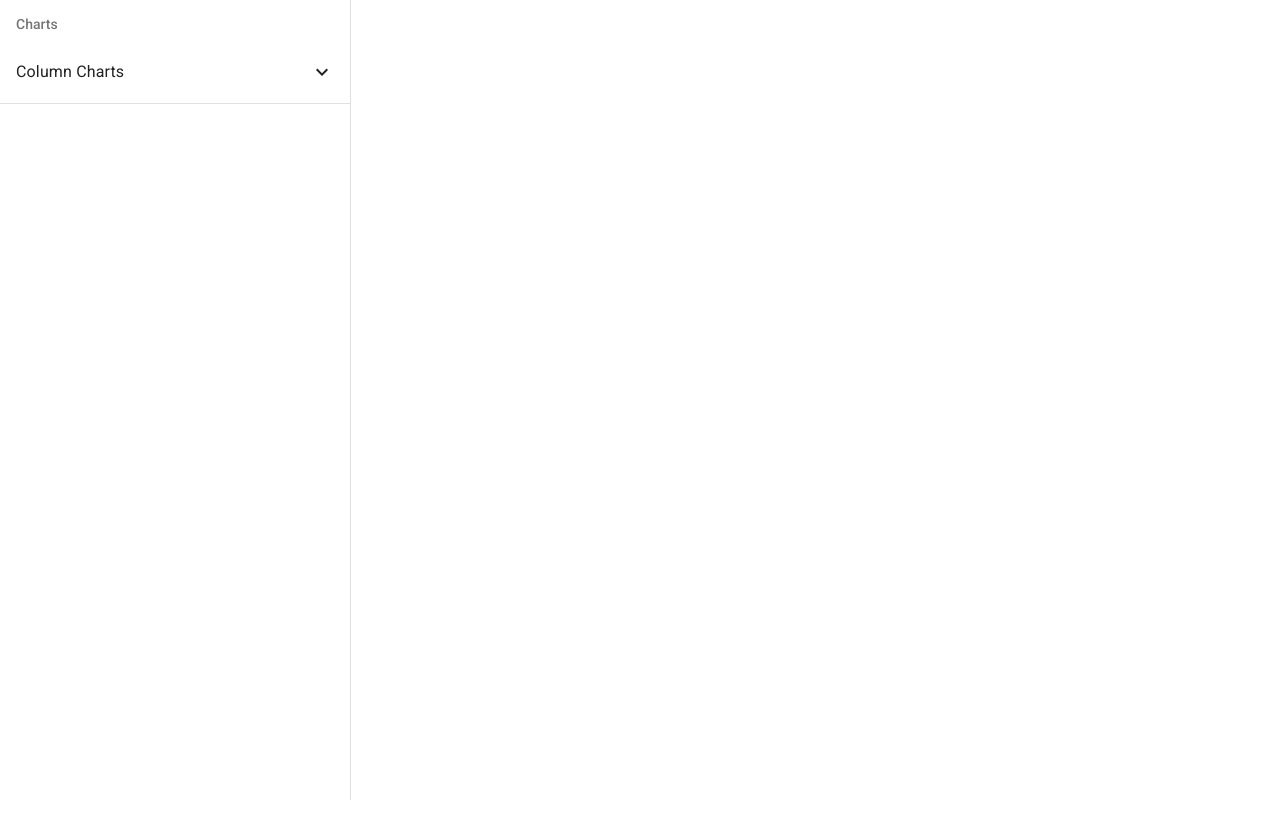
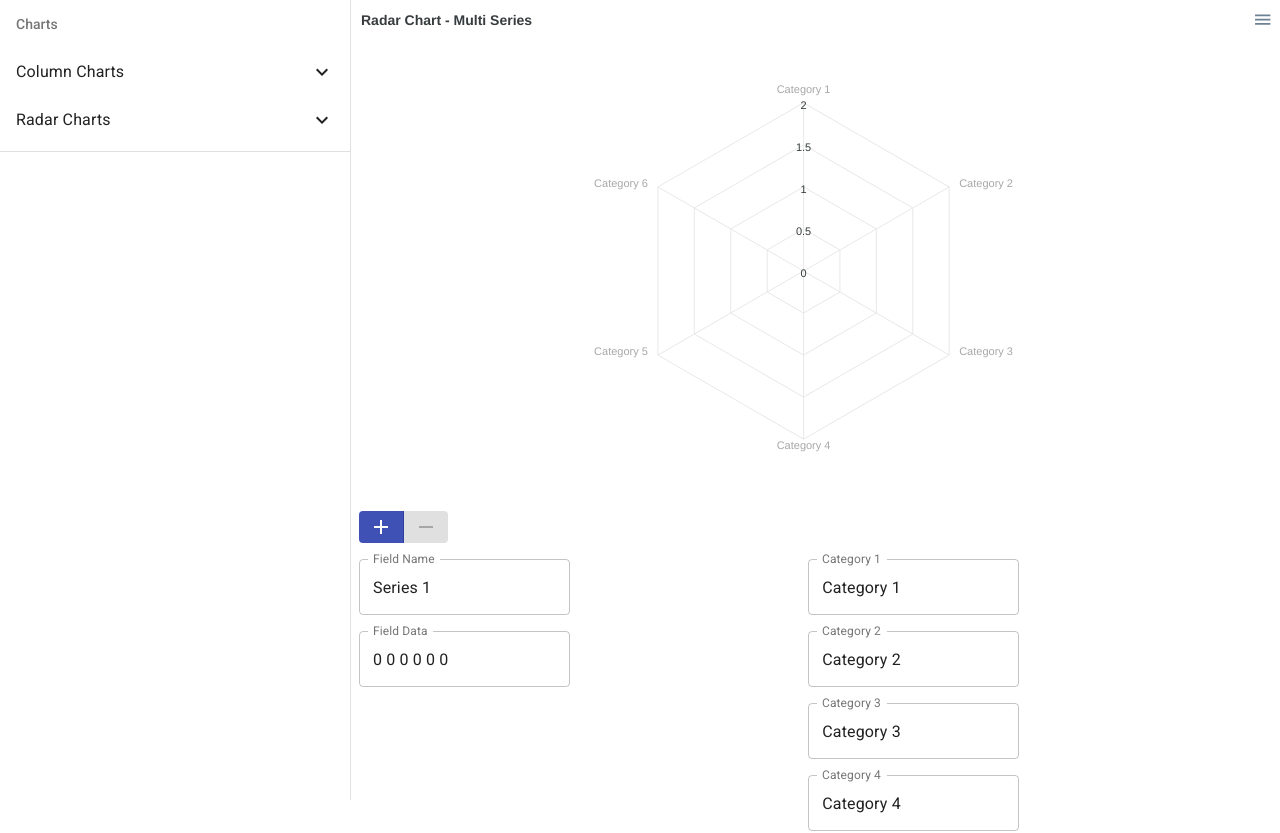
Before and after one commit to mtice/graph-box, a React (Create React App) app in the folder graph_box_umbrella/apps/web_client/: page /radar-chart in a window 1280 px wide. Shown: the top 833 px of the page. Before the commit the page ends 800 px from the top, so only its background shows below. Built offline with nearby package versions, Linux system fonts and the light colour scheme.

Commit message:
adding editable radar graph

```diff
--- a/graph_box_umbrella/apps/web_client/src/App.js
+++ b/graph_box_umbrella/apps/web_client/src/App.js
@@ -8,6 +8,7 @@ import BasicColumnChart from './components/ColumnCharts/Basic/index';
 import ColumnWithLabels from './components/ColumnCharts/ColumnWithLabels/index';
 import StackedColumns from './components/ColumnCharts/StackedColumns/index';
 import StackedColumns100 from './components/ColumnCharts/StackedColumns100/index';
+import RadarChart from './components/RadarCharts/RadarChart/index';
 import Menu from './menu';
 
 function App() {
@@ -30,6 +31,9 @@ function App() {
             <Route path="/stacked-column-100">
               <StackedColumns100 />
             </Route>
+            <Route path="/radar-chart">
+              <RadarChart />
+            </Route>
           </Switch>
         </Router>
       </MuiPickersUtilsProvider>
--- /dev/null
+++ b/graph_box_umbrella/apps/web_client/src/components/RadarCharts/RadarChart/index.js
@@ -0,0 +1,215 @@
+import React, { Component } from "react";
+import Chart from 'react-apexcharts';
+import { TextField, Grid, Button, ButtonGroup, Icon } from '@material-ui/core';
+import RemoveIcon from "@material-ui/icons/Remove";
+import AddIcon from "@material-ui/icons/Add";
+import { withStyles } from '@material-ui/core/styles';
+
+const styles = theme => ({
+  chart: {
+    paddingLeft: 343,
+    height: "100%",
+    width: "calc(100% - 335px)"
+  },
+  textField: {
+    margin: 8
+  },
+  buttonGroup: {
+    margin: 8
+  },
+  grid: {
+    flexBasis: '50%'
+  }
+})
+
+class RadarChart extends React.Component {
+  constructor(props) {
+    super(props);
+
+    this.state = {
+      series: [{
+        name: 'Series 1',
+        data: [0, 0, 0, 0, 0, 0],
+      }],
+      options: {
+        chart: {
+          height: 350,
+          type: 'radar',
+          dropShadow: {
+            enabled: true,
+            blur: 1,
+            left: 1,
+            top: 1
+          }
+        },
+        title: {
+          text: 'Radar Chart - Multi Series'
+        },
+        stroke: {
+          width: 2
+        },
+        fill: {
+          opacity: 0.1
+        },
+        markers: {
+          size: 0
+        },
+        xaxis: {
+          categories: ['Category 1', 'Category 2', 'Category 3', 'Category 4', 'Category 5', 'Category 6']
+        },
+      },
+    };
+  }
+
+  pushField() {
+    const newIndex = this.state.series.length + 1;
+    let newData = [0]
+    let newSeriesArray = [...this.state.series, { name: `Series ${newIndex}`, data: [...newData] }];
+    this.setState({
+      series: newSeriesArray
+    });
+  }
+
+  popField() {
+    let newSeriesArray = [...this.state.series];
+    newSeriesArray.pop();
+    this.setState({
+      series: newSeriesArray
+    });
+  }
+
+  pushCategory() {
+    let i = this.state.options.xaxis.categories.length + 1;
+    let newCategories = [...this.state.options.xaxis.categories];
+    newCategories.push(`Category ${i}`);
+    this.setState({
+      options: {
+        ...this.state.options,
+        xaxis: {
+          categories: [...newCategories]
+        }
+      }
+    });
+  }
+
+  popCategory() {
+    let newCategories = [...this.state.options.xaxis.categories];
+    newCategories.pop();
+    this.setState({
+      options: {
+        ...this.state.options,
+        xaxis: {
+          categories: [...newCategories]
+        }
+      }
+    });
+  }
+
+  updateFieldName(e, index) {
+    let newSeriesArray = [...this.state.series];
+    newSeriesArray[index] = {...newSeriesArray[index], name:e.target.value};
+    this.setState({
+      series: newSeriesArray
+    });
+  }
+
+  updateCategoryName(e, index) {
+    let newCategories = [...this.state.options.xaxis.categories];
+    newCategories[index] = e.target.value;
+    this.setState({
+      options: {
+        xaxis: {
+          categories: [...newCategories]
+        }
+      }
+    });
+  }
+
+  getMaxSize(seriesArray) {
+    let max = 0;
+    for(let i = 0; i < seriesArray.length; i++) {
+      max = max < seriesArray[i].data.length ? seriesArray[i].data.length : max;
+    }
+    return max;
+  }
+
+  updateFieldData(data, index) {
+    const newData = data.trim().split(' ');
+    let newCategories = [];
+    let previousCategories = [...this.state.options.xaxis.categories];
+    const maxLength = this.getMaxSize([...this.state.series]);
+    for (let i = 0; i < maxLength; i++) {
+      if (previousCategories[i]) {
+        newCategories.push(previousCategories[i]);
+      }
+      else {
+        newCategories.push(`Category ${i+1}`);
+      }
+    }
+    let newSeriesArray = [...this.state.series];
+    newSeriesArray[index] = {...newSeriesArray[index], data: newData};
+    this.setState({
+      series: newSeriesArray,
+      options: {
+        ...this.state.options,
+        xaxis: {
+          categories: [...newCategories]
+        }
+      }
+    });
+  }
+
+  render() {
+    const { classes } = this.props;
+    return (
+      <div id="chart" className={classes.chart} >
+        <Chart options={this.state.options} series={this.state.series} type="radar" height={480} />
+        <div style={{maxWidth: "95%"}}>
+          <ButtonGroup className={classes.buttonGroup} disableElevation variant="contained" color="primary">
+            <Button size="small" color="primary" aria-label="add" onClick={() => { this.pushField() }}>
+              <AddIcon />
+            </Button>
+            <Button disabled={this.state.series.length < 2} size="small" color="secondary" aria-label="add" onClick={() => { this.popField() }}>
+              <RemoveIcon className={classes.rightIcon} />
+            </Button>
+          </ButtonGroup>
+
+          <Grid container spacing={2}>
+            <Grid item xs={12} className={classes.grid} >
+              {this.state.series.map((data, index) => {
+                return (
+                  <div class="text-list">
+                    <TextField className={classes.textField} label="Field Name" defaultValue={ data.name } variant="outlined" onChange={e => this.updateFieldName(e, index)}/>
+                    <TextField
+                      label="Field Data"
+                      defaultValue={ this.state.series[index].data.join(' ') }
+                      variant="outlined"
+                      className = {classes.textField}
+                      onChange = { e => {
+                        const remove_zero = /(^| )(0+)([1-9][0-9]*)/gi;
+                        e.target.value = e.target.value.replace(/^ /gi, '').replace(/[^0-9\s\\]/gi, '').replace('.', '').replace('  ', ' ').replace(remove_zero, "$1$3");
+                        this.updateFieldData(e.target.value, index)
+                      }}
+                    />
+                  </div>
+                )
+              })}
+            </Grid>
+            <Grid item xs={4} className={classes.grid}>
+              {this.state.options.xaxis.categories.map((item, index) => {
+                let i = index+1;
+                return (
+                  <div class="text-list">
+                    <TextField className={classes.textField} label={"Category "+i} defaultValue={ item } variant="outlined" onChange={e => this.updateCategoryName(e, index)} />
+                  </div>
+                )
+              })}
+            </Grid>
+          </Grid>
+        </div>
+      </div>
+    );
+  }
+}
+
+export default withStyles(styles)(RadarChart);
--- a/graph_box_umbrella/apps/web_client/src/menu.js
+++ b/graph_box_umbrella/apps/web_client/src/menu.js
@@ -59,7 +59,18 @@ function getItems() {
                 link: "/stacked-column-100"
               }
             ]
-          }
+          },
+          {
+            id: 2,
+            name: "Radar Charts",
+            subitems: [
+              {
+                id: 1,
+                name: "Radar Chart",
+                link: "/radar-chart"
+              }
+            ]
+          },
         ]
       }
     ]
```
